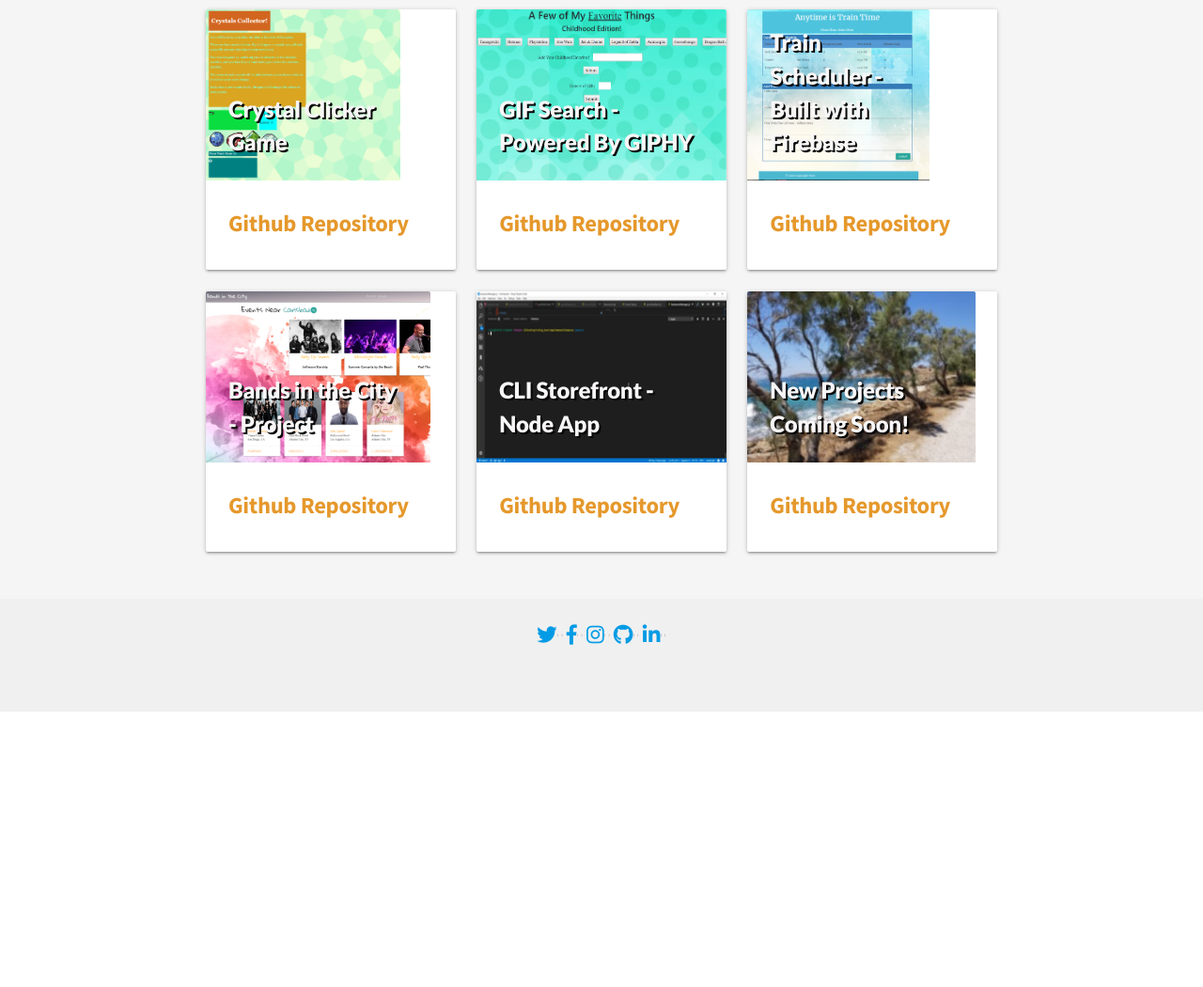
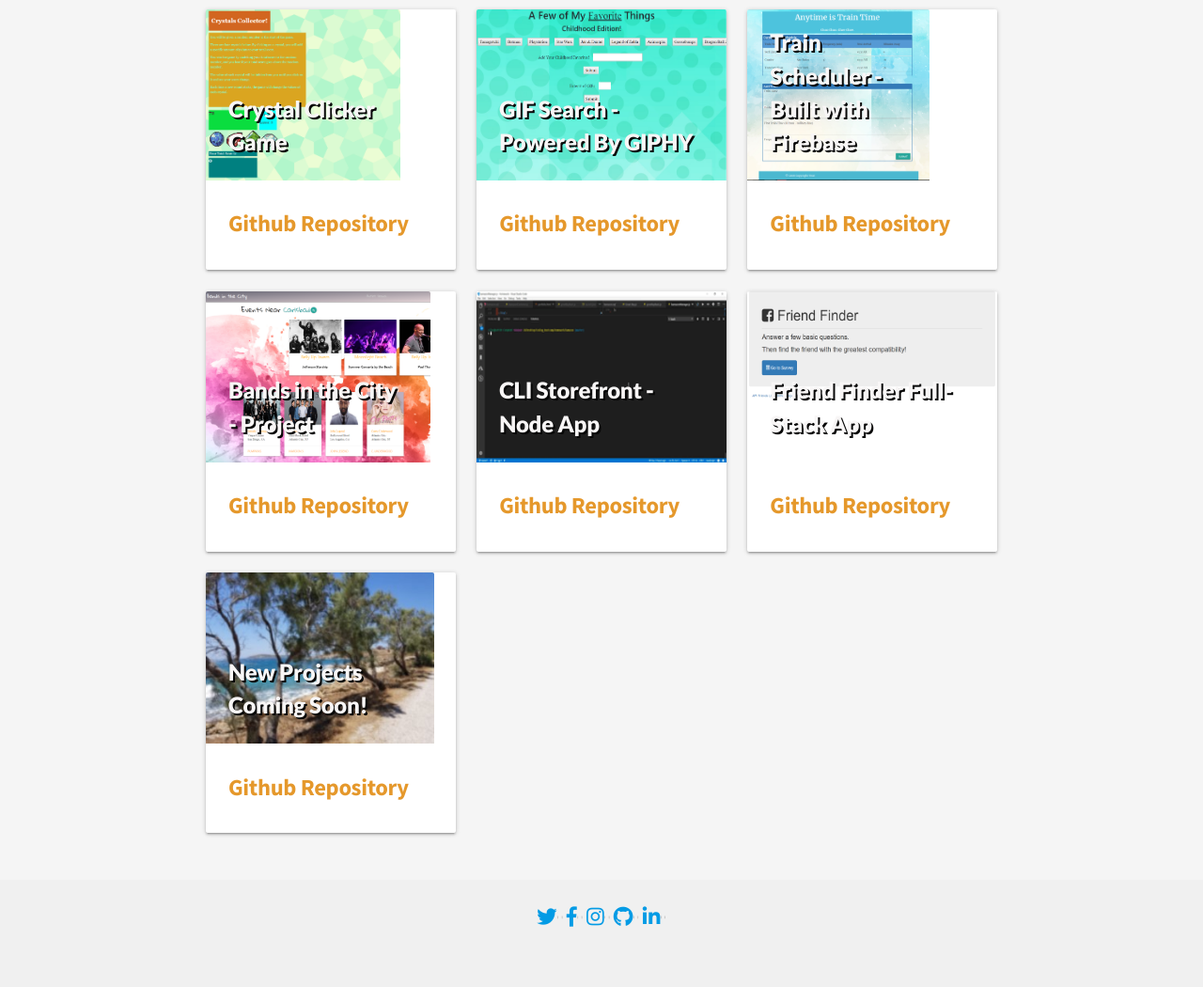
Before and after one commit to Throwback74/new-Portfolio, a plain HTML site: page portfolio.html in a window 1280 px wide. Shown: the part 477-1527 px from the top of the page at 94% size. Before the commit the page ends 1234 px from the top, so only its background shows below. Drawn offline with nearby package versions, Linux system fonts and the light colour scheme.

Commit message:
updated with new project

```diff
--- a/portfolio.html
+++ b/portfolio.html
@@ -161,6 +161,19 @@
             <div class="col s12 m6 l4">
                 <div class="card">
                     <div class="card-image">
+                        <img class="portfolioImg" src="assets/images/friendFinder2.PNG">
+                        <a href="https://friend-finder-appcbc.herokuapp.com/" target="_blank">
+                        <span class="card-title">Friend Finder Full-Stack App</span>
+                    </div>
+                    <div class="card-content">
+                            <a href="https://github.com/Throwback74/friend-finder"><h5>Github Repository</h5></a>
+                    </div>
+                </div>
+            </div>
+
+            <div class="col s12 m6 l4">
+                <div class="card">
+                    <div class="card-image">
                         <img class="portfolioImg" src="assets/images/oliveTrees2.jpg">
                         <a href="https://github.com/Throwback74/" target="_blank"><span class="card-title">New Projects Coming Soon!</span></a>
                     </div>
```
Also changed, not shown: assets/images/friendFinder.PNG (added), assets/images/friendFinder2.PNG (added).
